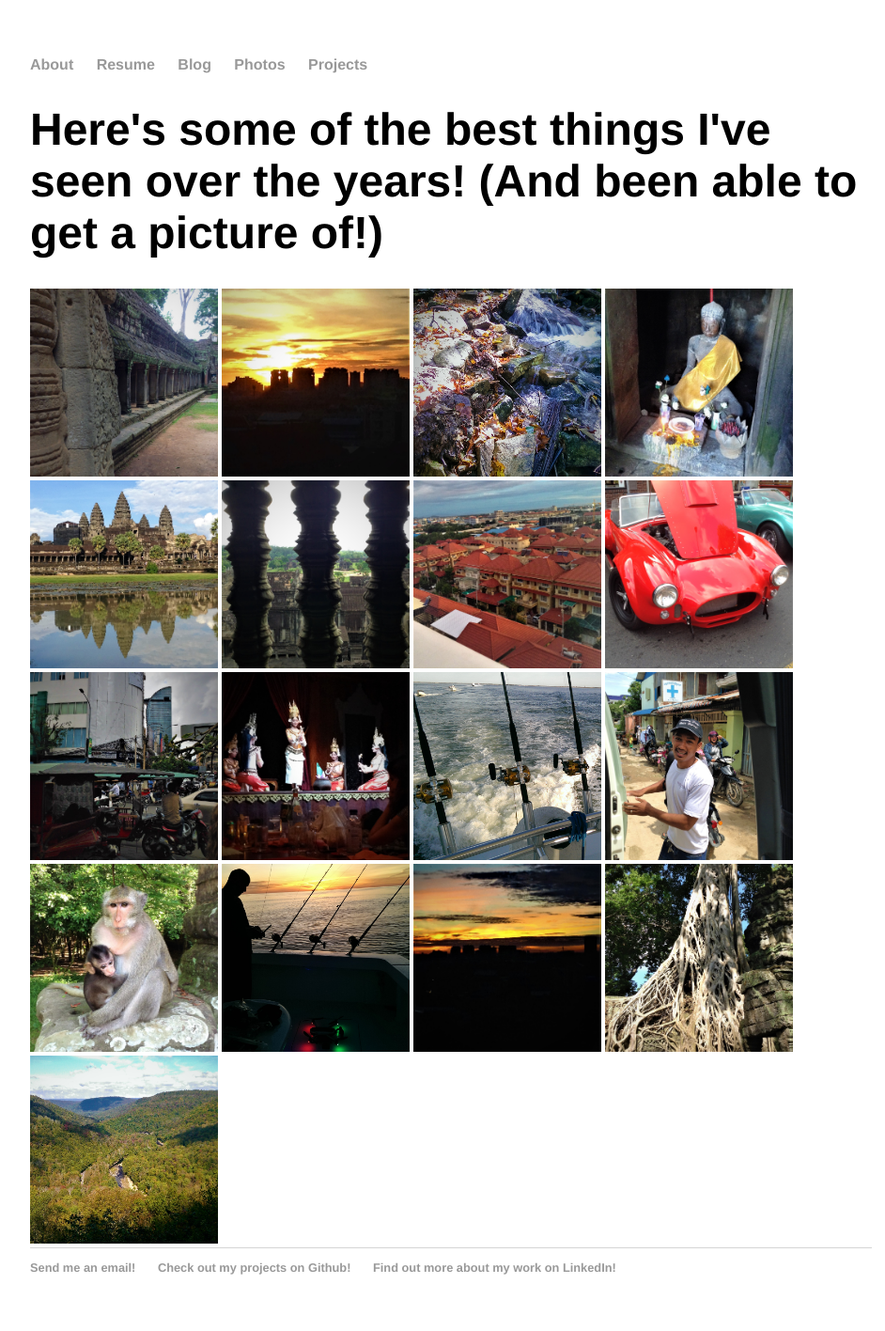
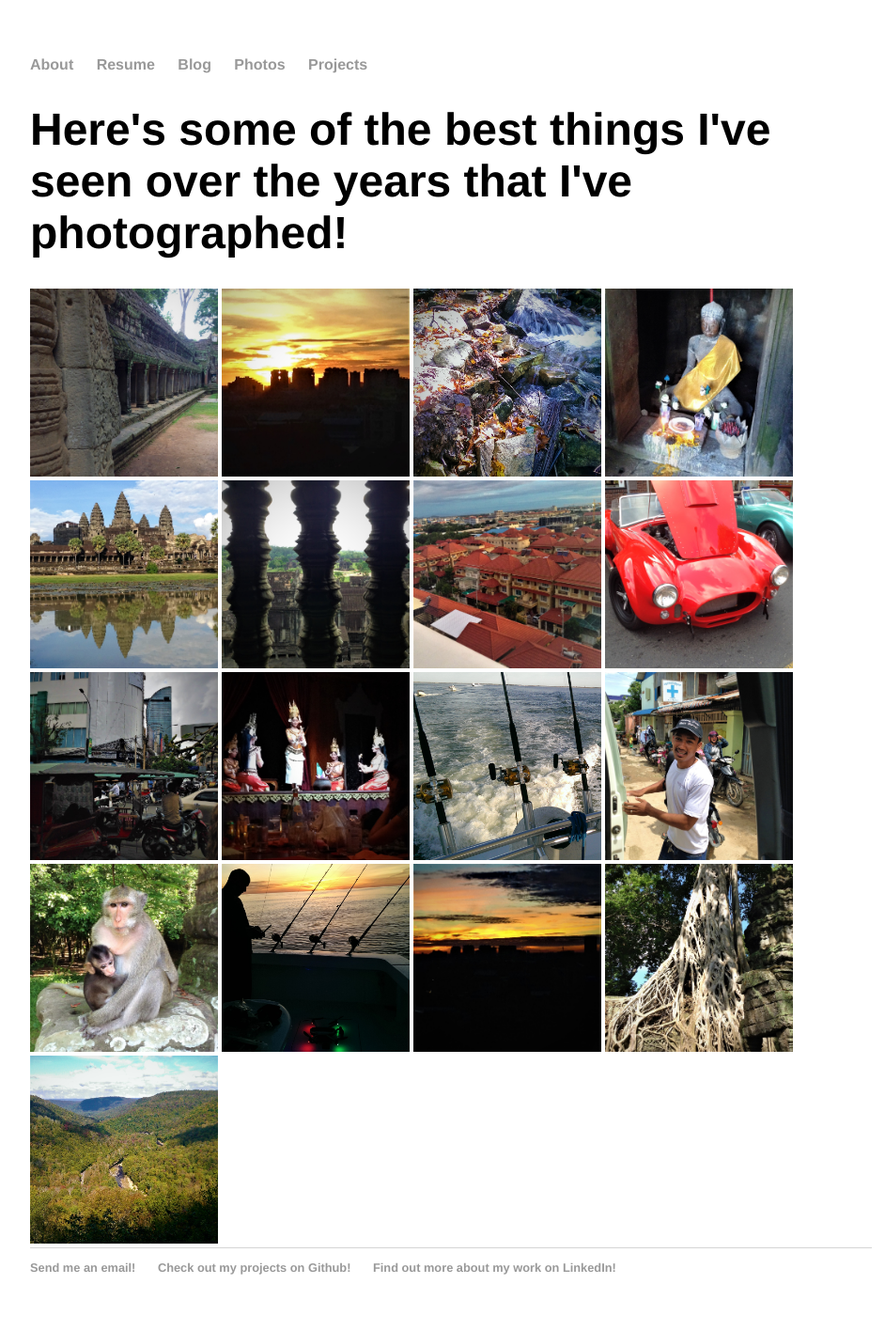
Before and after one commit to IronmanMk40/Matsick-Dot-Com, a Jekyll site: the page built from photos/index.html, in a window 1280 px wide. Shown: the whole page at 94% size, without its empty margins (160-1102 px from the left). Built offline with Jekyll 4.4.1, drawn with Linux system fonts in a browser that asks for light colours.

Commit message:
Changed head

```diff
--- a/photos/index.html
+++ b/photos/index.html
@@ -1,9 +1,9 @@
 ---
 layout: default
-title: The Sights
+title: Photos
 ---
 <div class="photos">
-<h1>Here's some of the best things I've seen over the years! (And been able to get a picture of!)</h1>
+<h1>Here's some of the best things I've seen over the years that I've photographed!</h1>
 <img src="wall.jpg" width=200 height=200>
 <img src="skyline.jpg" width=200 height=200>
 <img src="stream.jpg" width=200 height=200>
```
